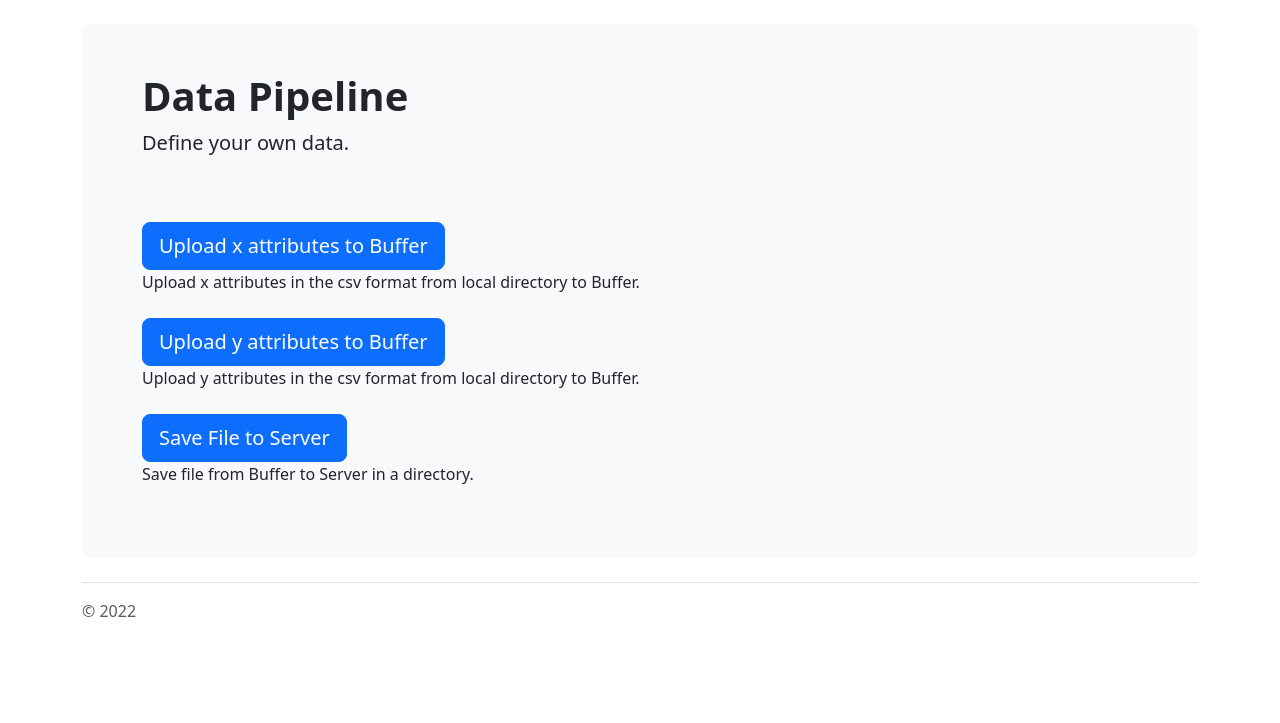
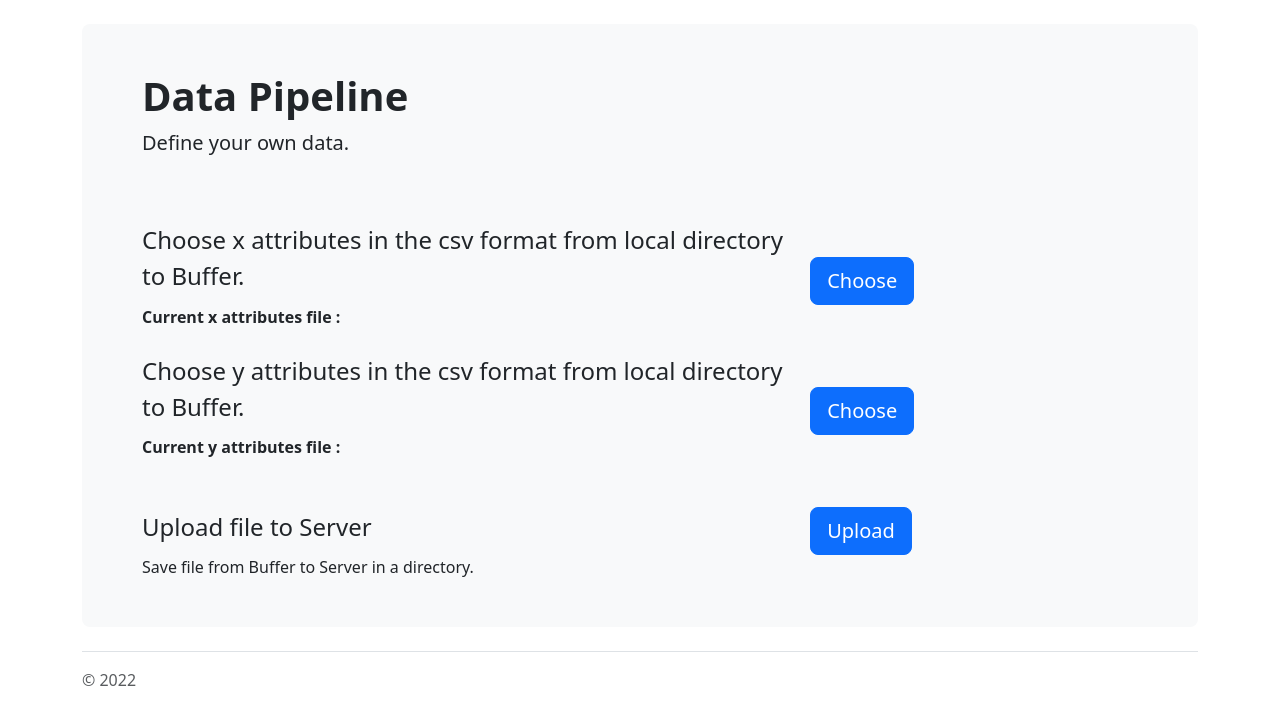
Before and after one commit to DpRams/NLA, a FastAPI app: page /pipeline/data in a window 1280 px wide. Shown: the part 77-800 px from the top of the page. Run offline with FastAPI, Linux system fonts and the light colour scheme; some libraries are stand-ins or nearby versions.

Commit message:
從網路上的模板及教學，摸出上傳檔案到FastAPI的方法

```diff
--- a/app/app.py
+++ b/app/app.py
@@ -1,7 +1,10 @@
-from fastapi import FastAPI, Request
+from typing import List
+from fastapi import FastAPI, Request, File, UploadFile, Form
 from fastapi.staticfiles import StaticFiles
 from fastapi.templating import Jinja2Templates
 from pathlib import Path
+
+
 
 app = FastAPI()
 templates = Jinja2Templates(directory="templates")
@@ -15,6 +18,35 @@
 def read_root():
    return {"Hello": "World"}
 
+# testing
+@app.get('/form')
+def form_post(request: Request):
+    result = 'Type a number'
+    return templates.TemplateResponse('form.html', context={'request': request, 'result': result})
+
+
+@app.post('/form')
+def form_post(request: Request, num: int = Form(...)):
+    result = num
+    print(request)
+    return templates.TemplateResponse('form.html', context={'request': request, 'result': result, 'num': num})
+
+# testing
+@app.get('/f/')
+async def ff(request:Request):
+    return templates.TemplateResponse('f1.html',{"request":request})
+
+@app.post('/upfile/')
+async def up_f(request:Request,file_list:List[bytes]=File(...)):
+    return templates.TemplateResponse('f.html',{"request":request,"file_sizes":[len(dd)/1024 for dd in file_list]})
+
+@app.post('/upfile1/')
+async def up_f1(request:Request,file_list:List[UploadFile]=File(...)):
+    return templates.TemplateResponse('f.html',{"request":request,"file_names":[dd.filename for dd in file_list]})
+
+
+
+# developing
 @app.get("/pipeline/platform")
 def pipeline_platform(request: Request):
    return templates.TemplateResponse("platform.html",{"request":request})
@@ -22,6 +54,21 @@
 @app.get("/pipeline/data")
 def pipeline_data(request: Request):
    return templates.TemplateResponse("data.html",{"request":request})
+
+@app.post("/pipeline/data/upload")
+async def pipeline_data_upload_x(request: Request, file_x: UploadFile = File(...), file_y: UploadFile = File(...)):
+      filelist = [file_x, file_y]
+      for file in filelist:
+         try:
+            contents = await file.read()
+            with open(file.filename, 'wb') as f:
+                  f.write(contents)
+         except Exception:
+            return {"message": "There was an error uploading the file"}
+         finally:
+            await file.close()
+      return templates.TemplateResponse("data.html", context = {'request': request, "filename_x" : file_x.filename, "filename_y" : file_y.filename})
+
 
 @app.get("/pipeline/model")
 def pipeline_model(request: Request):
--- /dev/null
+++ b/app/requirements.txt
@@ -0,0 +1,2 @@
+# Form data requires "python-multipart" to be installed.
+python-multipart
--- a/templates/data.html
+++ b/templates/data.html
@@ -96,22 +96,30 @@
         <h1 class="display-6 fw-bold">Data Pipeline</h1>
         <p class="col-md-8 fs-5">Define your own data.</p>
         <br><br>
-        <button class="btn btn-primary btn-lg" type="button">Upload x attributes to Buffer</button>
+         <form action="/pipeline/data/upload" method="post" enctype="multipart/form-data">
+          <div>
+              <label class="col-md-8 fs-4">Choose x attributes in the csv format from local directory to Buffer.</label>
+              <label for="data_x" class="btn btn-primary btn-lg">Choose</label>
+              <input type="file" id="data_x" name="file_x" hidden >
               <br>
-        <text>Upload x attributes in the csv format from local directory to Buffer.</text>
+              <text><b>Current x attributes file : {{filename_x}}</b></text>
               <br><br>
-        <button class="btn btn-primary btn-lg" type="button">Upload y attributes to Buffer</button>
+              <label class="col-md-8 fs-4">Choose y attributes in the csv format from local directory to Buffer.</label>
+              <label for="data_y" class="btn btn-primary btn-lg">Choose</label>
+              <input type="file" id="data_y" name="file_y" hidden >
               <br>
-        <text>Upload y attributes in the csv format from local directory to Buffer.</text>
+              <text><b>Current y attributes file : {{filename_y}}</b></text>
+          </div>
           <br><br>
-        <!-- <a href="./model" class="btn btn-primary btn-lg">Save File to Server</a> -->
-        <button class="btn btn-primary btn-lg" type="button">Save File to Server</button>
+          <div>
+              <label class="col-md-8 fs-4">Upload file to Server</label>
+              <label for="save_data" class="btn btn-primary btn-lg">Upload</label>
+              <input type="submit" id="save_data" class="btn btn-primary btn-lg" hidden>
               <br>
               <text>Save file from Buffer to Server in a directory.</text>
-        <br><br>
-        <!-- <p class="col-md-8 fs-5">Data Cleaning Rules</p>
-        <p class="col-md-8 fs-5">Data Transformation Rules</p>
-        <p class="col-md-8 fs-5">Data Featuring Rules</p> -->
+          </div>
+       </form>
+
       </div>
     </div>
 
--- /dev/null
+++ b/test.py
@@ -0,0 +1,6 @@
+import requests
+
+url = 'http://127.0.0.1:8000/pipeline/data/upload'
+file = {'file': open(r'C:\Users\ZZ01GI858\Desktop\research\project\static\img\acc.png', 'rb')}
+resp = requests.post(url=url, files=file)
+print(resp.json())
```
Also changed, not shown: templates/f.html (added, +12 -0 lines), templates/f1.html (added, +19 -0 lines), templates/form.html (added, +14 -0 lines), 1 other file. Lines whose indentation alone changed are shown as unchanged.
